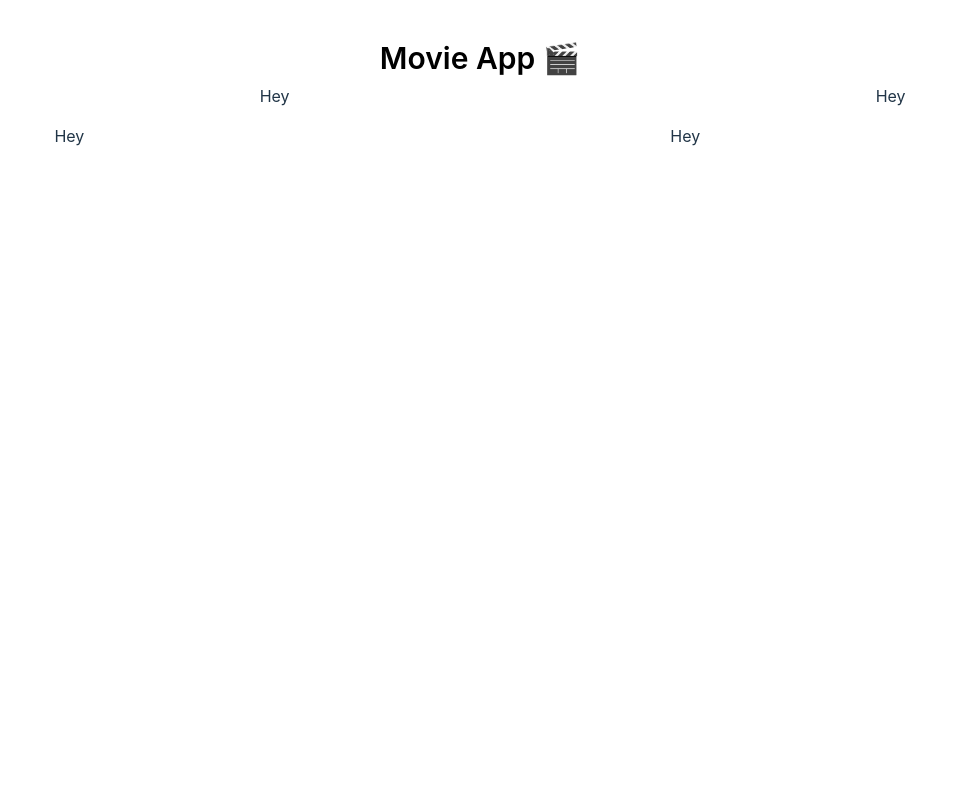
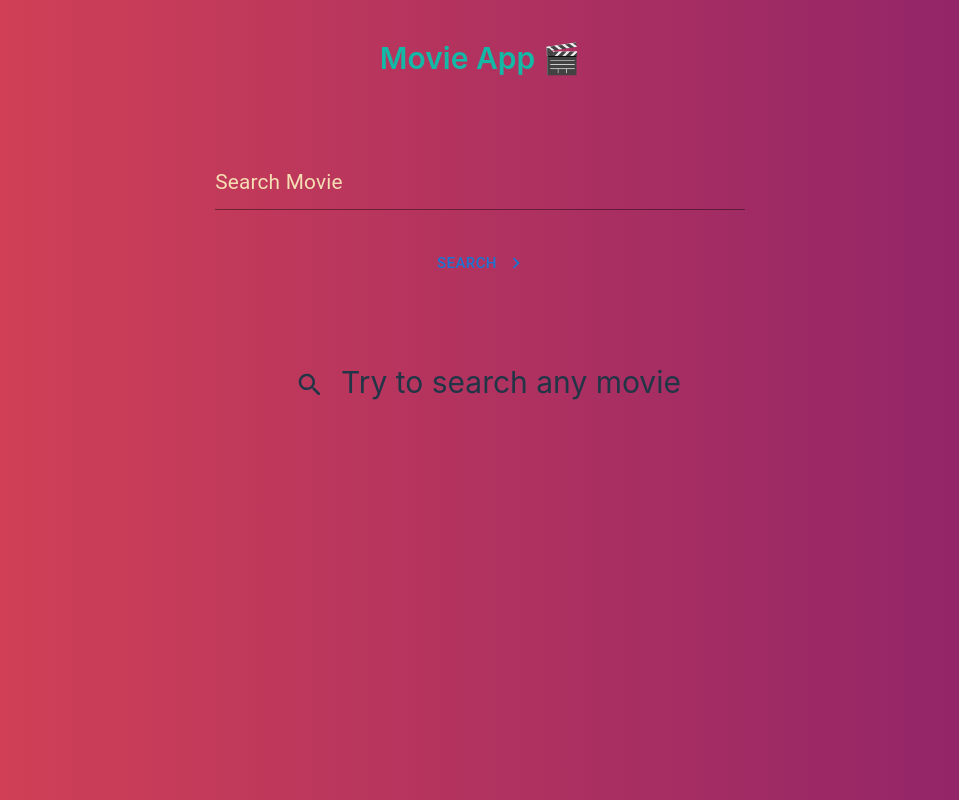
Before and after one commit to devender15/movie-app, a React (Vite) app: page / in a window 1280 px wide. Shown: the whole page, without its empty margins (160-1119 px from the left). Built offline with nearby package versions, Linux system fonts and the light colour scheme.

Commit message:
search movie and calling api

```diff
--- /dev/null
+++ b/src/components/Search.jsx
@@ -0,0 +1,22 @@
+import React from "react";
+
+import TextField from "@mui/material/TextField";
+
+const Search = ({ searchVal, setSearchVal }) => {
+  return (
+    <TextField
+      label="Search Movie"
+      variant="standard"
+      value={searchVal}
+      sx={{ fontSize: "2.1rem" }}
+      inputProps={{ style: { fontFamily: "sans-serif", color: "lightgreen", fontSize: "1.6rem", fontWeight: 700 } }}
+      InputLabelProps={{ style: {
+        color: "wheat",
+        fontSize: "1.3rem"
+      }}}
+      onChange={(e) => setSearchVal(e.target.value)}
+    />
+  );
+};
+
+export default Search;
--- a/src/index.css
+++ b/src/index.css
@@ -32,7 +32,7 @@ body {
   overflow: hidden;
   height: 100vh;
   width: 100vw;
-  background-color: #fff;
+  background: linear-gradient(to right, #da4453, #89216b);
 }
 
 h1 {
--- a/src/pages/Home.jsx
+++ b/src/pages/Home.jsx
@@ -1,36 +1,83 @@
 import React, { useState } from "react";
+import Box from "@mui/material/Box";
+import Button from "@mui/material/Button";
+import NavigateNextOutlinedIcon from "@mui/icons-material/NavigateNextOutlined";
+import SearchRoundedIcon from "@mui/icons-material/SearchRounded";
 
 import { Loader } from "../components";
-
-import { Box, Grid } from "@mui/material";
+import Search from "../components/Search";
 
 const Home = () => {
   const [loading, setLoading] = useState(false);
+  const [searchVal, setSearchVal] = useState("");
+  const [results, setResults] = useState({});
+
+  const handleSubmit = (e) => {
+    e.preventDefault();
+    setLoading(true);
+    fetch(`http://www.omdbapi.com/?i=tt3896198&apikey=247de336&t=${searchVal}`)
+      .then((response) => response.json())
+      .then((data) => setResults(data))
+      .then(setLoading(false));
+
+    setSearchVal("");
+  };
 
   return (
     <>
-      {loading && <Loader />}
-
       <header>
-        <h1 className="text-3xl font-semibold text-black my-2">Movie App 🎬</h1>
+        <h1 className="text-3xl font-semibold text-teal-500 my-2">
+          Movie App 🎬
+        </h1>
       </header>
 
-      <Box sx={{ flexGrow: 1 }}>
-        <Grid container spacing={2}>
-          <Grid item xs={8}>
-            <p>Hey</p>
-          </Grid>
-          <Grid item xs={4}>
-            <p>Hey</p>
-          </Grid>
-          <Grid item xs={4}>
-            <p>Hey</p>
-          </Grid>
-          <Grid item xs={8}>
-            <p>Hey</p>
-          </Grid>
-        </Grid>
-      </Box>
+      <main className="mt-10 ">
+        <Box
+          component="form"
+          sx={{
+            "& > :not(style)": {
+              mt: 4,
+              width: "25ch",
+            },
+            display: "flex",
+            flexDirection: "column",
+            justifyContent: "center",
+            alignItems: "center",
+          }}
+          onSubmit={handleSubmit}
+        >
+          <Search searchVal={searchVal} setSearchVal={setSearchVal} />
+
+          <Button
+            size="large"
+            varient="outlined"
+            type="submit"
+            sx={{
+              ":hover": {
+                bgcolor: "primary.main",
+                color: "white",
+              },
+            }}
+            endIcon={<NavigateNextOutlinedIcon />}
+          >
+            Search
+          </Button>
+        </Box>
+
+        <section className="mt-4">
+          {loading && <Loader />}
+          {Object.keys(results).length < 1 ? (
+            <div className="mt-20">
+              <h1 className="text-3xl">
+                <SearchRoundedIcon fontSize="6" sx={{ mx: 2 }} />
+                <span>Try to search any movie</span>
+              </h1>
+            </div>
+          ) : (
+            <></>
+          )}
+        </section>
+      </main>
     </>
   );
 };
```
